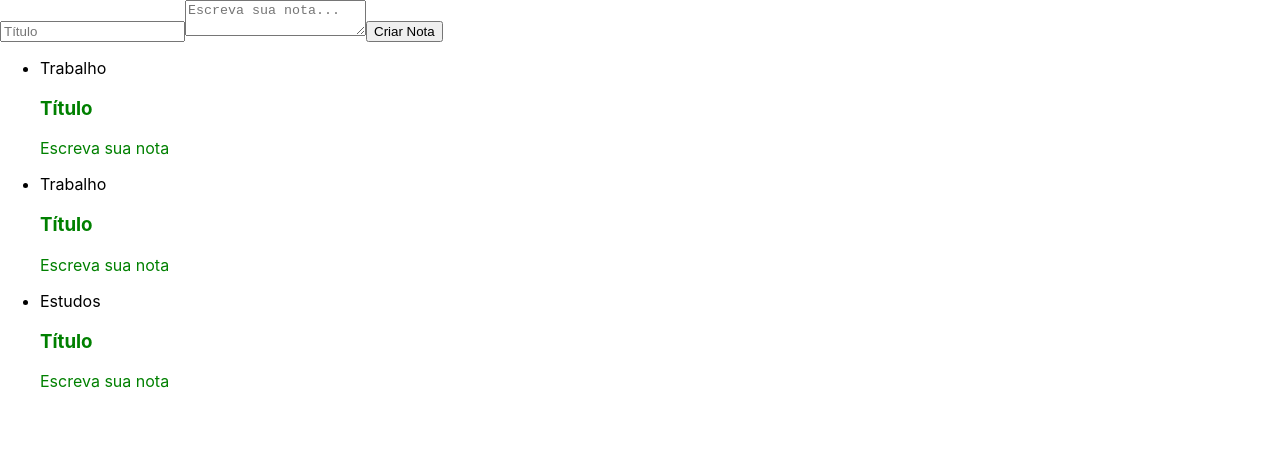
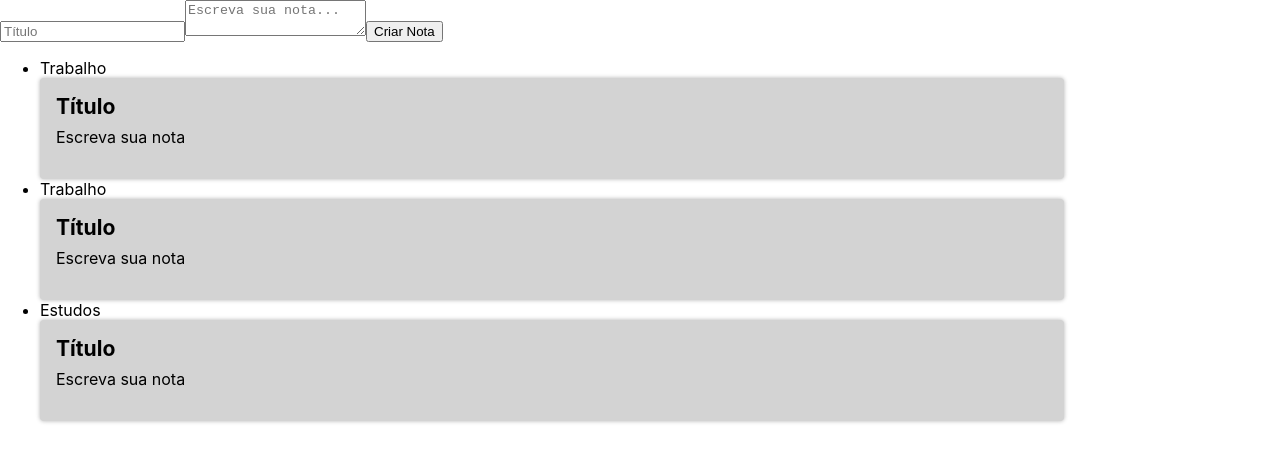
Before and after one commit to ispadilha/ceep, a React (Create React App) app: page / in a window 1280 px wide. Shown: the top 462 px of the page. Built offline with nearby package versions, Linux system fonts and the light colour scheme.

Commit message:
Rearranged folders, added some styles

```diff
--- a/src/App.js
+++ b/src/App.js
@@ -1,6 +1,6 @@
 import { Component } from "react";
 import { CreateNoteForm } from "./components/CreateNoteForm";
-import { NotesList } from "./components/NotesList";
+import { NotesList } from "./components/NotesList/NotesList";
 
 /* function App() seria mais moderno, não precisaria do render(){} e sim apenas do return()
   mas foi deixado da forma abaixo, para padronizar com os outros componentes, da forma ensinada no tutorial */
--- a/src/components/CreateNoteForm.jsx
+++ b/src/components/CreateNoteForm.jsx
@@ -4,9 +4,20 @@ export class CreateNoteForm extends Component {
   render() {
     return (
       <form>
-        <input type="text" placeholder="Título" />
-        <textarea placeholder="Escreva sua nota..." />
-        <button>Criar Nota</button>
+        <input
+          type="text"
+          placeholder="Título"
+          className="create-note-form-input"
+        />
+        <textarea
+          placeholder="Escreva sua nota..."
+          className="create-note-form-input"
+        />
+        <button
+          className="create-note-form-submit-button"
+        >
+          Criar Nota
+        </button>
       </form>
     )
   }
--- a/src/components/NoteCard/NoteCard.jsx
+++ b/src/components/NoteCard/NoteCard.jsx
@@ -5,10 +5,10 @@ export class NoteCard extends Component {
     render() {
         return (
             <section className="note-card">
-                <header>
-                    <h1>Título</h1>
+                <header className="note-card-header">
+                    <h1 className="note-card-title">Título</h1>
                 </header>
-                <p>Escreva sua nota</p>
+                <p className="note-card-text">Escreva sua nota</p>
             </section>
         )
     }
--- a/src/components/NoteCard/style.css
+++ b/src/components/NoteCard/style.css
@@ -1,3 +1,29 @@
 .note-card {
-    color: green
+    display: flex;
+    flex-direction: column;
+    align-items: flex-start;
+    justify-content: space-between;
+    background-color: lightgrey;
+    border-radius: 4px;
+    flex-wrap: wrap;
+    box-shadow: 0 0 4px rgba(0, 0, 0, 0.3);
+    padding: 16px;
 }
+
+.note-card-header {
+    font-size: 1.1em;
+    display: flex;
+    justify-content: space-between;
+    align-items: center;
+}
+
+.note-card-title {
+    font-size: 1.2em;
+    margin: 0;
+    /* margin-right: 12px; */
+}
+
+.note-card-text {
+    margin-top: 8px;
+    font-size: 1em;
+}
--- a/src/components/NotesList.jsx
+++ b/src/components/NotesList/NotesList.jsx
@@ -1,13 +1,14 @@
 import { Component } from "react";
-import { NoteCard } from "./NoteCard/NoteCard";
+import { NoteCard } from "../NoteCard/NoteCard";
+import "./style.css"
 
 export class NotesList extends Component {
     render() {
         return (
-            <ul>
+            <ul className="notes-list">
                 {Array.of("Trabalho", "Trabalho", "Estudos").map((category, index) => {
                     return (
-                        <li key={index}>
+                        <li className="notes-list-item" key={index}>
                             <div>{category}</div>
                             <NoteCard />
                         </li>
--- /dev/null
+++ b/src/components/NotesList/style.css
@@ -0,0 +1,3 @@
+.notes-list {
+    width: 80%;
+}
```
